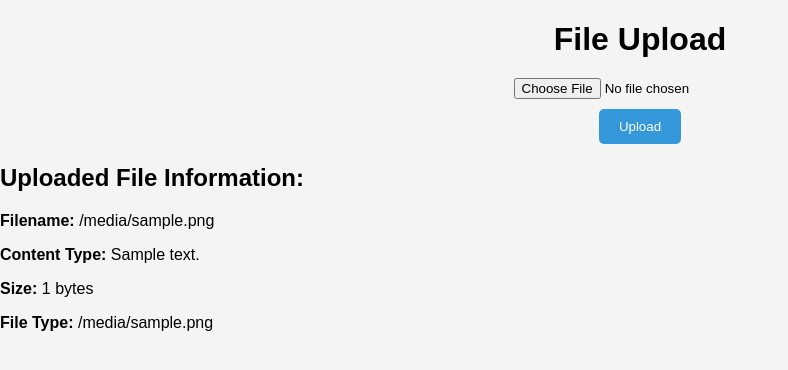
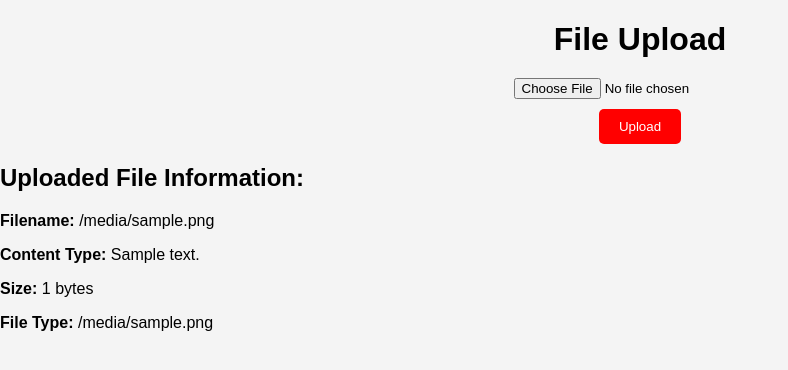
Before and after one commit to Amritsingh1/rapidfort-project, a Flask app: template templates/index.html in a window 1280 px wide. Shown: the top 370 px of the page, without its empty margins (0-788 px from the left). Run offline with Flask 3, Linux system fonts and the light colour scheme; the template is opened without the code that fills it: most values are stand-ins (such as "Sample title", 1, 10 or a date in 2020).

Commit message:
changes the color of the button

```diff
--- a/static/style.css
+++ b/static/style.css
@@ -32,7 +32,9 @@ input[type="file"] {
 }
 
 button[type="submit"] {
-  background-color: #3498db;
+  /* background-color: #3498db; */
+  background-color: red;
+
   color: #fff;
   border: none;
   padding: 10px 20px;
```
